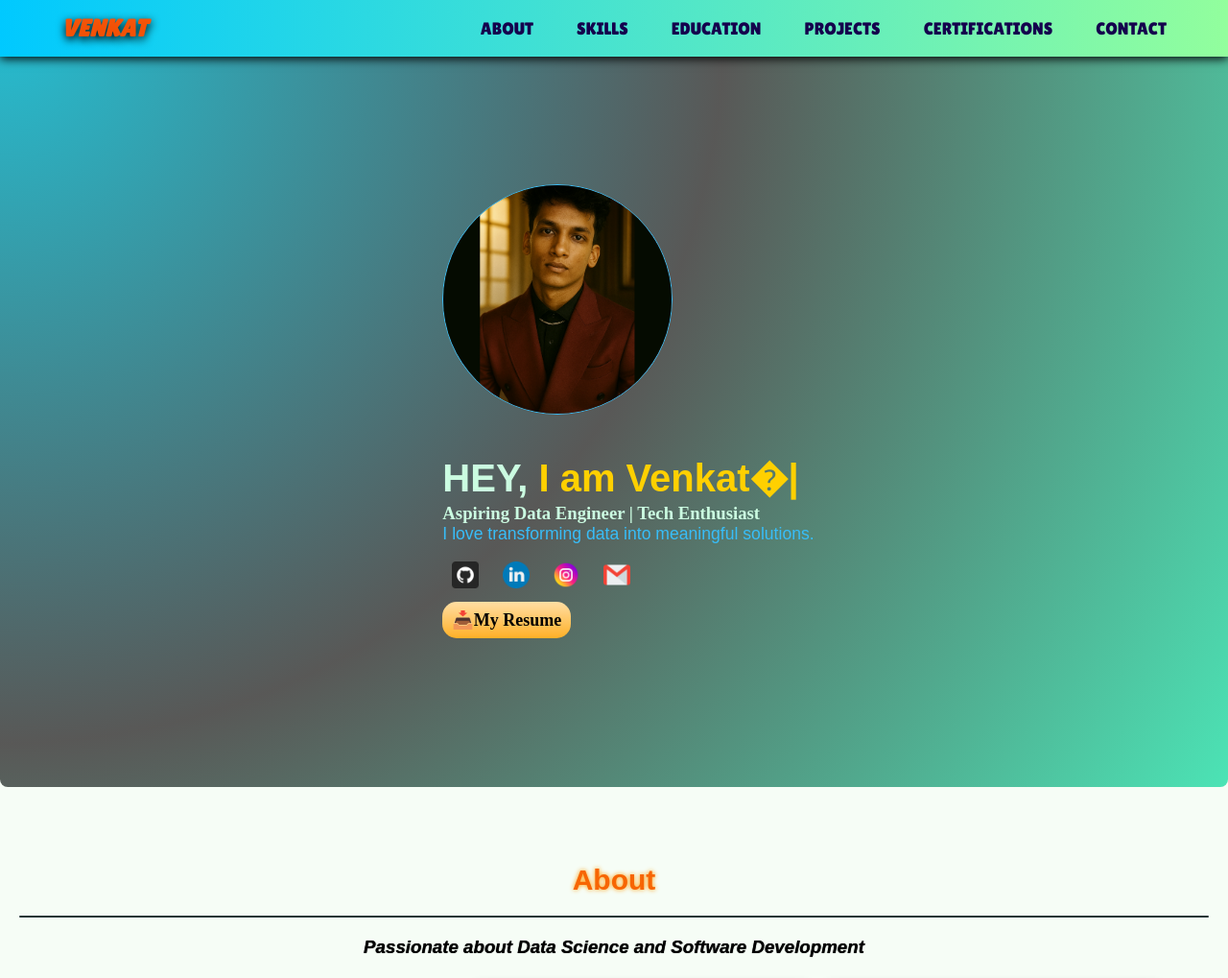
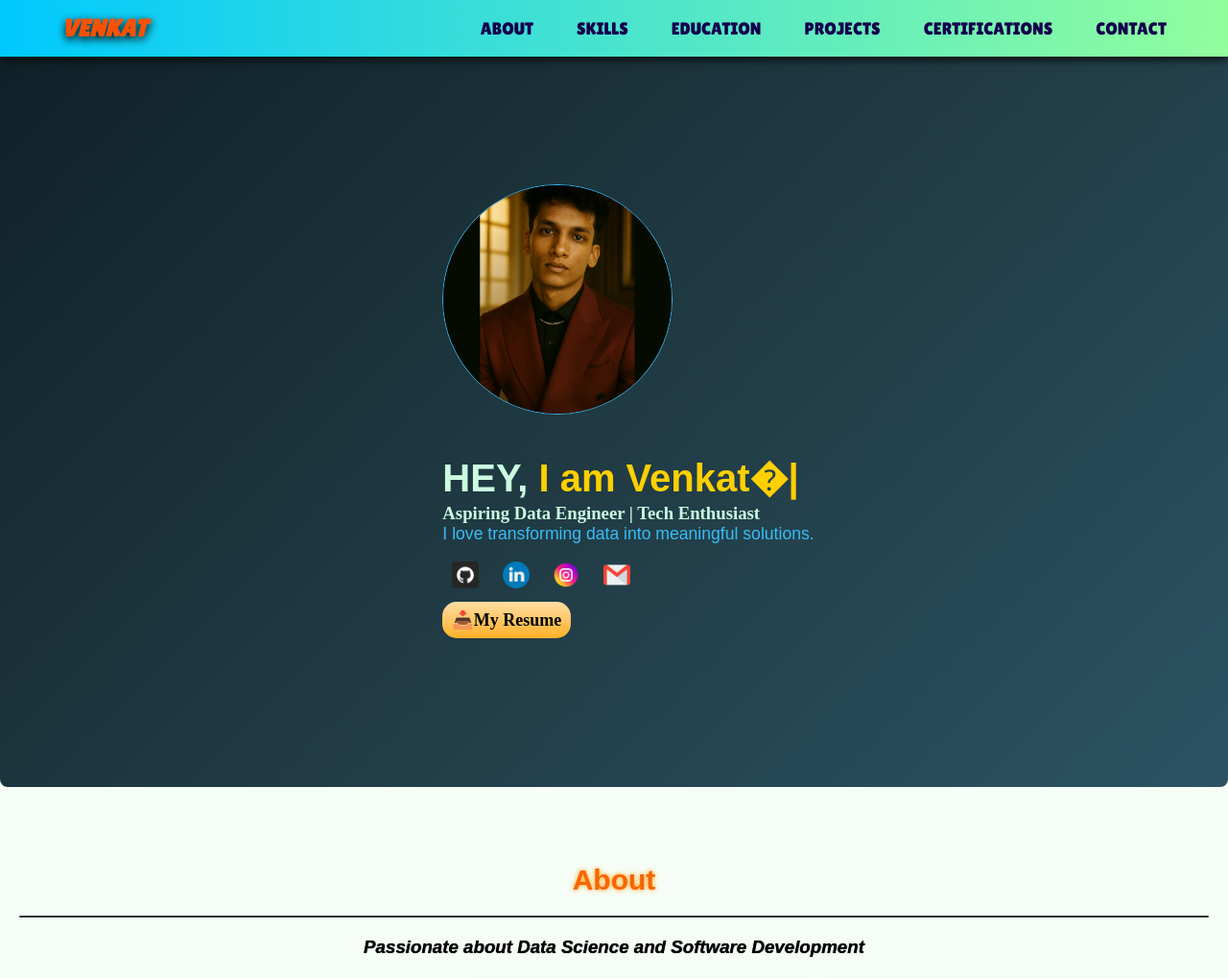
Before and after one commit to grvenkat40/MYPortfolio, a Flask app: page / in a window 1280 px wide. Shown: the top 1019 px of the page at 96% size. Run offline with Flask 3, Linux system fonts and the light colour scheme.

Commit message:
Color theory updated

```diff
--- a/static/style.css
+++ b/static/style.css
@@ -274,7 +274,7 @@ section {
 .hero{
     /* background-image:radial-gradient(circle at top left, rgba(12, 161, 180, 0.3), rgba(0, 0, 0, 0.3), rgba(26, 204, 151, 0.3)),url('images/black_bg.jpg'); */
     /* background-image: url(images/background.jpg); */
-    background-image:radial-gradient(circle at top left, rgba(15, 183, 206, 0.904), rgba(49, 47, 47, 0.8), rgba(33, 221, 165, 0.8));
+    background: linear-gradient(135deg, #0f2027, #203a43, #2c5364);
     background-size: cover;
     position :relative;
     width: 100%;
```
